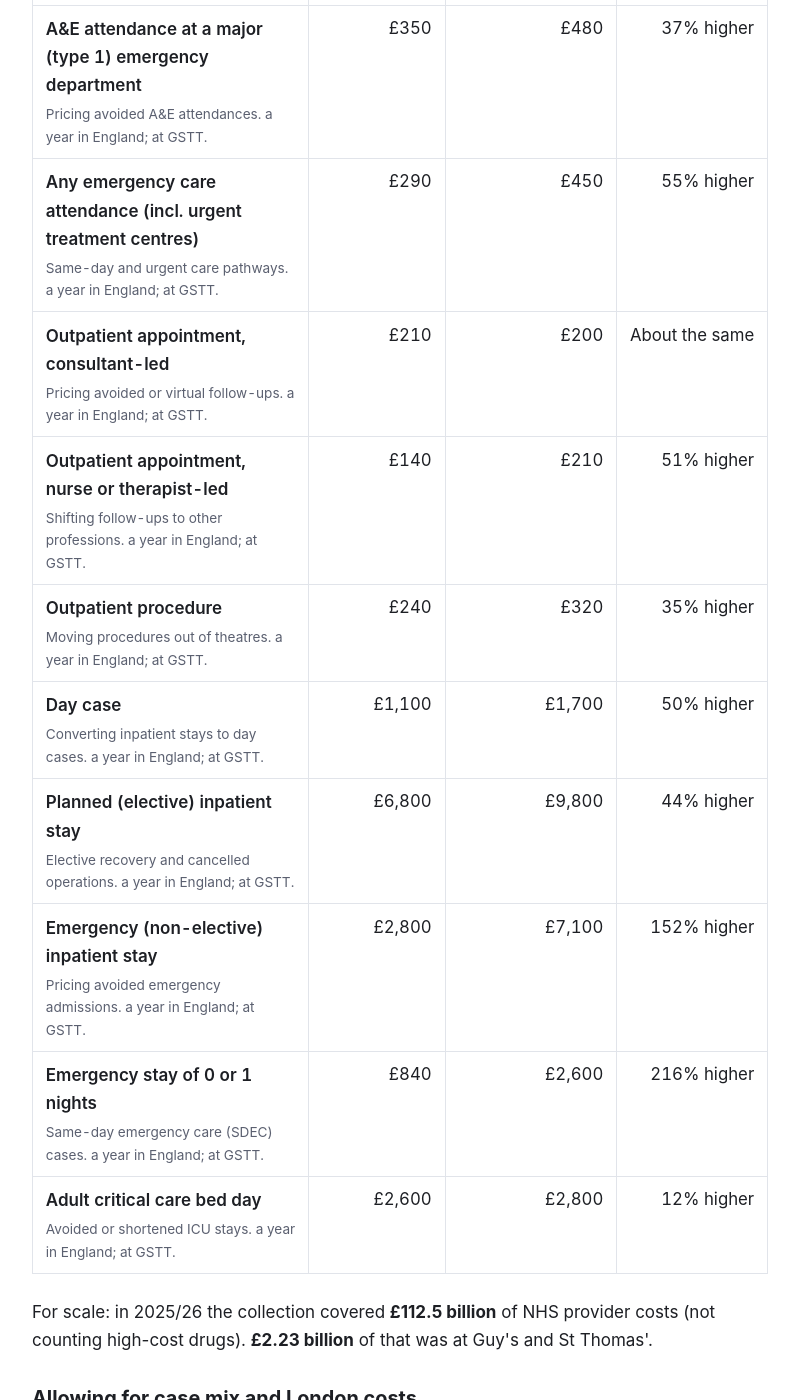
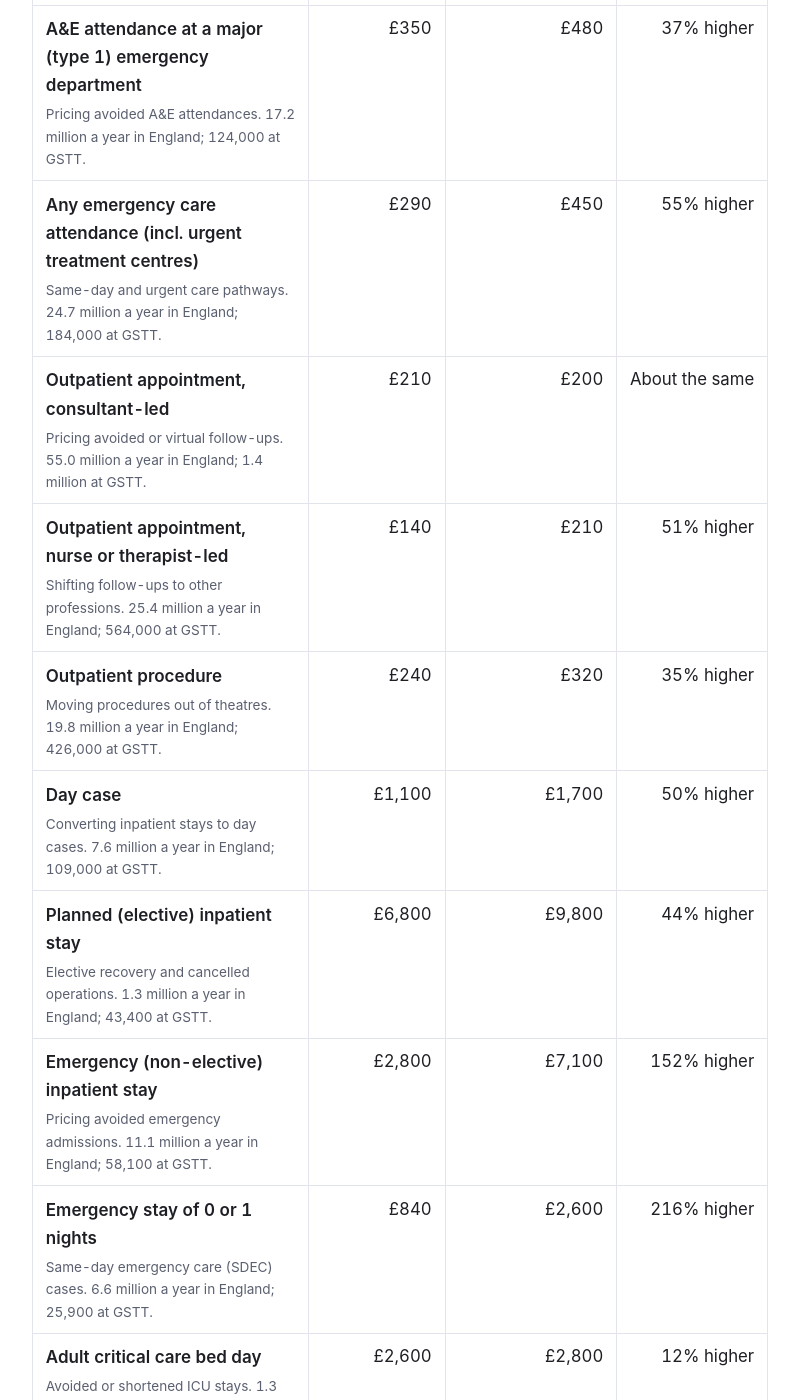
Before and after one commit to PerrinShanks-Cogito/discerninglearning, a Jekyll site: the page built from _pages/landmark-numbers.html, in a window 1280 px wide and 1400 px high, scrolled down 768 px. Shown: the whole window, without its empty margins (80-879 px from the left). Built offline with Jekyll 4.4.1, drawn with Linux system fonts in a browser that asks for light colours; some of the changed text lies outside the part shown.

Commit message:
Refresh landmark numbers: CHANGED - edition 2025/26

```diff
--- a/_data/landmark_ncc.json
+++ b/_data/landmark_ncc.json
@@ -14,7 +14,7 @@
   "ncci_total": 118,
   "ncci_areas": [
     {
-      "area": "Elective Inpatient And Day Case",
+      "area": "Elective Inpatient and Day Case",
       "index": 121
     },
     {
@@ -55,9 +55,11 @@
       "national": 350.59,
       "national_remember": "£350",
       "national_activity": 17199456,
+      "national_activity_text": "17.2 million",
       "trust": 481.43,
       "trust_remember": "£480",
       "trust_activity": 123607,
+      "trust_activity_text": "124,000",
       "difference_pct": 37
     },
     {
@@ -68,9 +70,11 @@
       "national": 288.02,
       "national_remember": "£290",
       "national_activity": 24737939,
+      "national_activity_text": "24.7 million",
       "trust": 445.71,
       "trust_remember": "£450",
       "trust_activity": 183594,
+      "trust_activity_text": "184,000",
       "difference_pct": 55
     },
     {
@@ -81,9 +85,11 @@
       "national": 206.49,
       "national_remember": "£210",
       "national_activity": 54951653,
+      "national_activity_text": "55.0 million",
       "trust": 202.75,
       "trust_remember": "£200",
       "trust_activity": 1366815,
+      "trust_activity_text": "1.4 million",
       "difference_pct": -2
     },
     {
@@ -94,9 +100,11 @@
       "national": 138.51,
       "national_remember": "£140",
       "national_activity": 25431206,
+      "national_activity_text": "25.4 million",
       "trust": 209.25,
       "trust_remember": "£210",
       "trust_activity": 564438,
+      "trust_activity_text": "564,000",
       "difference_pct": 51
     },
     {
@@ -107,9 +115,11 @@
       "national": 241.16,
       "national_remember": "£240",
       "national_activity": 19788341,
+      "national_activity_text": "19.8 million",
       "trust": 324.38,
       "trust_remember": "£320",
       "trust_activity": 425828,
+      "trust_activity_text": "426,000",
       "difference_pct": 35
     },
     {
@@ -120,9 +130,11 @@
       "national": 1104.65,
       "national_remember": "£1,100",
       "national_activity": 7566815,
+      "national_activity_text": "7.6 million",
       "trust": 1661.61,
       "trust_remember": "£1,700",
       "trust_activity": 109066,
+      "trust_activity_text": "109,000",
       "difference_pct": 50
     },
     {
@@ -133,9 +145,11 @@
       "national": 6826.15,
       "national_remember": "£6,800",
       "national_activity": 1253952,
+      "national_activity_text": "1.3 million",
       "trust": 9841.41,
       "trust_remember": "£9,800",
       "trust_activity": 43376,
+      "trust_activity_text": "43,400",
       "difference_pct": 44
     },
     {
@@ -146,9 +160,11 @@
       "national": 2797.71,
       "national_remember": "£2,800",
       "national_activity": 11131580,
+      "national_activity_text": "11.1 million",
       "trust": 7054.49,
       "trust_remember": "£7,100",
       "trust_activity": 58122,
+      "trust_activity_text": "58,100",
       "difference_pct": 152
     },
     {
@@ -159,9 +175,11 @@
       "national": 836.59,
       "national_remember": "£840",
       "national_activity": 6592057,
+      "national_activity_text": "6.6 million",
       "trust": 2647.79,
       "trust_remember": "£2,600",
       "trust_activity": 25898,
+      "trust_activity_text": "25,900",
       "difference_pct": 216
     },
     {
@@ -172,9 +190,11 @@
       "national": 2551.74,
       "national_remember": "£2,600",
       "national_activity": 1307266,
+      "national_activity_text": "1.3 million",
       "trust": 2846.28,
       "trust_remember": "£2,800",
       "trust_activity": 59565,
+      "trust_activity_text": "59,600",
       "difference_pct": 12
     }
   ],
```
